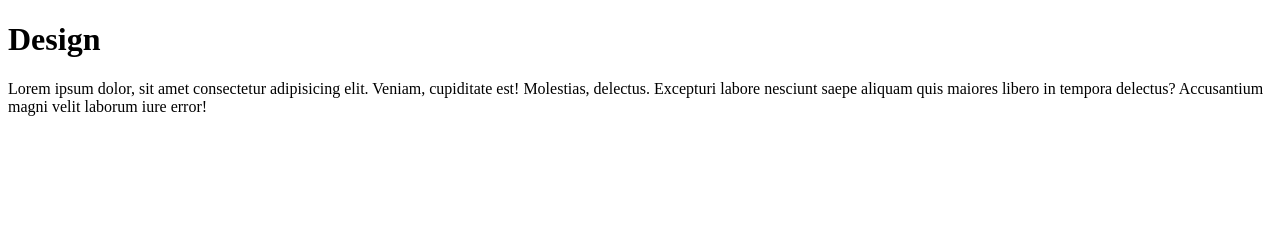
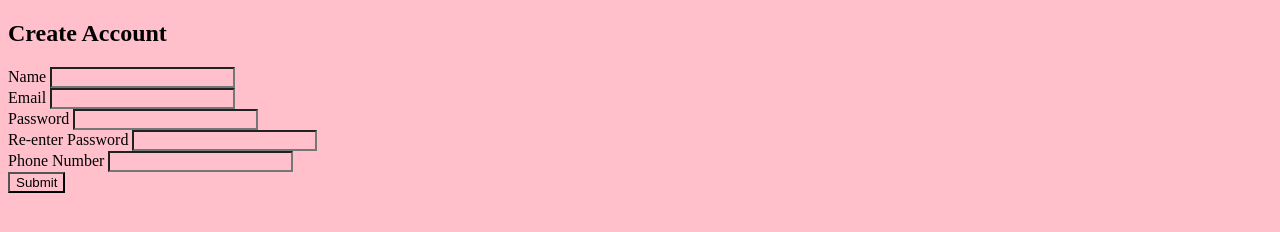
Before and after one commit to madgulas/mform, a plain HTML site: page index.html in a window 1280 px wide. Drawn offline with Linux system fonts and the light colour scheme.

Commit message:
Update index.html

```diff
--- a/index.html
+++ b/index.html
@@ -3,11 +3,35 @@
 <head>
     <meta charset="UTF-8">
     <meta name="viewport" content="width=device-width, initial-scale=1.0">
-    <title>Test Website</title>
-    <link rel="stylesheet" scr="style.css">
+    <title>Modern Form</title>
+    <link rel="stylesheet" href="style.css">
 </head>
 <body>
-    <h1>Design</h1>
-    <p>Lorem ipsum dolor, sit amet consectetur adipisicing elit. Veniam, cupiditate est! Molestias, delectus. Excepturi labore nesciunt saepe aliquam quis maiores libero in tempora delectus? Accusantium magni velit laborum iure error!</p>
+<div class="form-container">
+        <form id="modern-form">
+            <h2>Create Account</h2>
+            <div class="form-group">
+                <label for="name">Name</label>
+                <input type="text" id="name" name="name" required>
+            </div>
+            <div class="form-group">
+                <label for="email">Email</label>
+                <input type="email" id="email" name="email" required>
+            </div>
+            <div class="form-group">
+                <label for="password">Password</label>
+                <input type="password" id="password" name="password" required>
+            </div>
+            <div class="form-group">
+                <label for="repassword">Re-enter Password</label>
+                <input type="password" id="repassword" name="repassword" required>
+            </div>
+            <div class="form-group">
+                <label for="phone">Phone Number</label>
+                <input type="tel" id="phone" name="phone" required>
+            </div>
+            <button type="submit">Submit</button>
+        </form>
+    </div>
 </body>
 </html>
```
